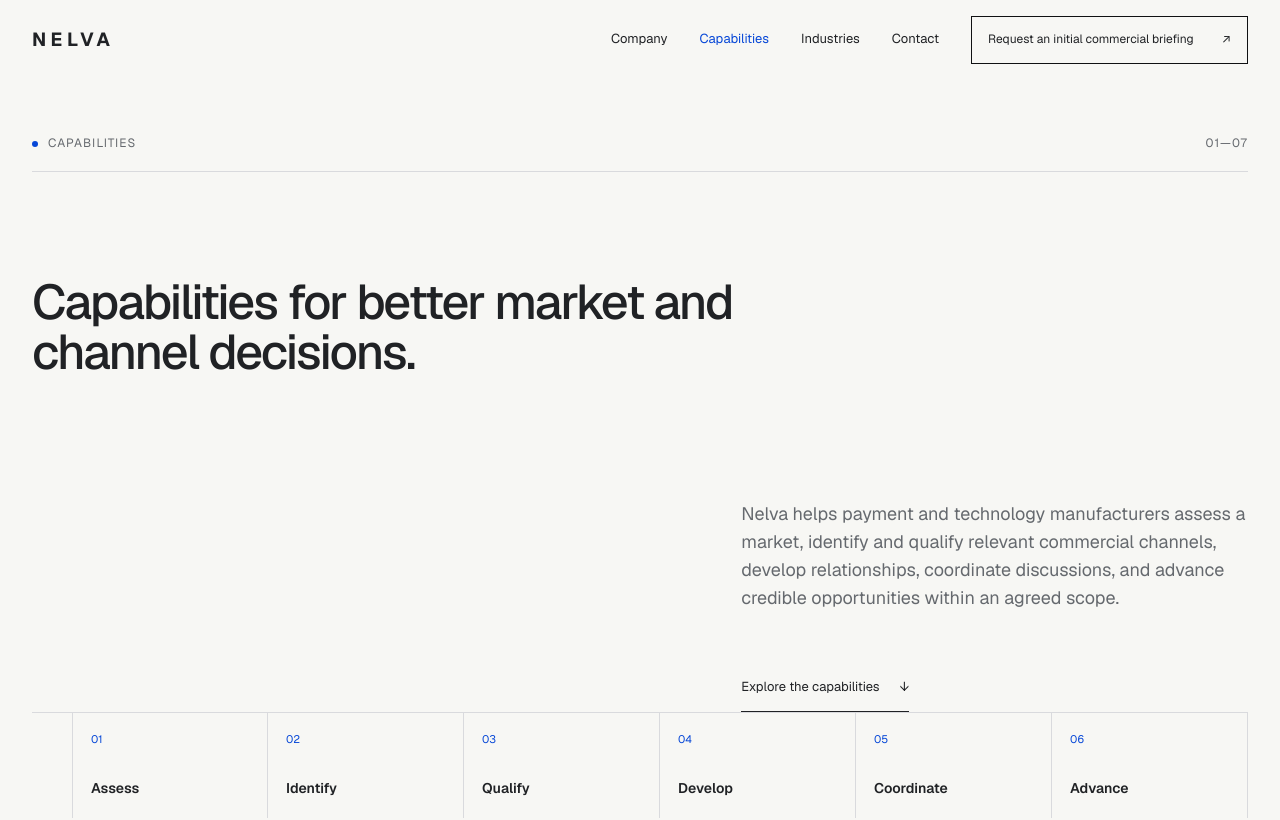
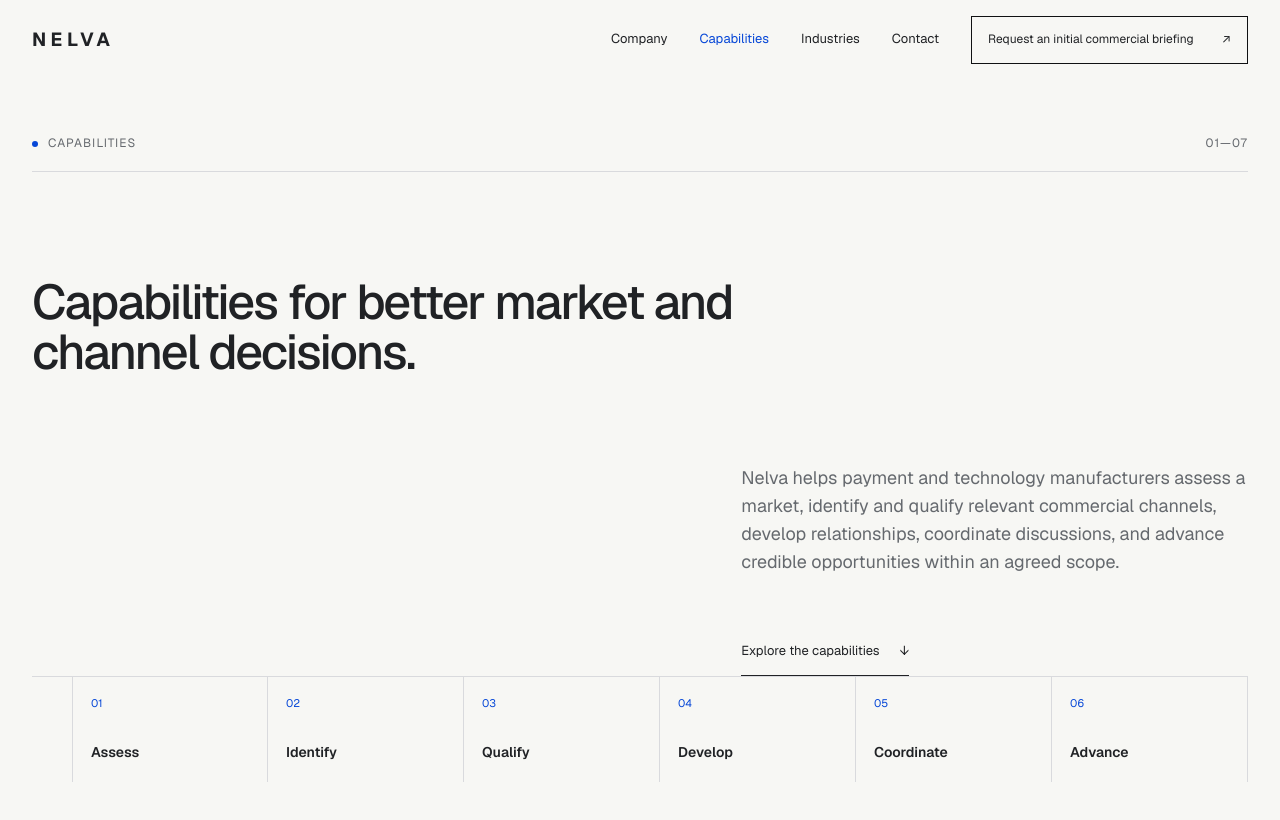
Before and after one commit to Maged-Mukred/Nelva, a Next.js app: page /capabilities in a window 1280 px wide. Shown: the top 820 px of the page. Built offline with nearby package versions, Linux system fonts and the light colour scheme.

Commit message:
Update globals.css
Refine Capabilities hero intro spacing

```diff
--- a/app/globals.css
+++ b/app/globals.css
@@ -600,7 +600,7 @@ button, a { -webkit-tap-highlight-color: transparent; }
 .cap-page-kicker span:last-child { margin-left: auto; }
 .cap-page-hero-grid { display: grid; grid-template-columns: repeat(12, 1fr); gap: var(--gutter); padding-top: 64px; }
 .cap-page-hero h1 { grid-column: 1 / span 9; max-width: 1160px; font-size: clamp(66px, 7vw, 118px); line-height: .91; letter-spacing: -.065em; font-weight: 480; }
-.cap-page-intro { grid-column: 8 / -1; margin-top: 64px; }
+.cap-page-intro { grid-column: 8 / -1; margin-top: 28px; }
 .cap-page-intro p { max-width: 580px; font-size: 20px; line-height: 1.55; color: var(--muted); }
 .cap-page-intro .text-link { margin-top: 34px; }
 .cap-page-index { display: grid; grid-template-columns: repeat(6, 1fr); margin-top: auto; border-top: 1px solid var(--line); list-style: none; }
```
